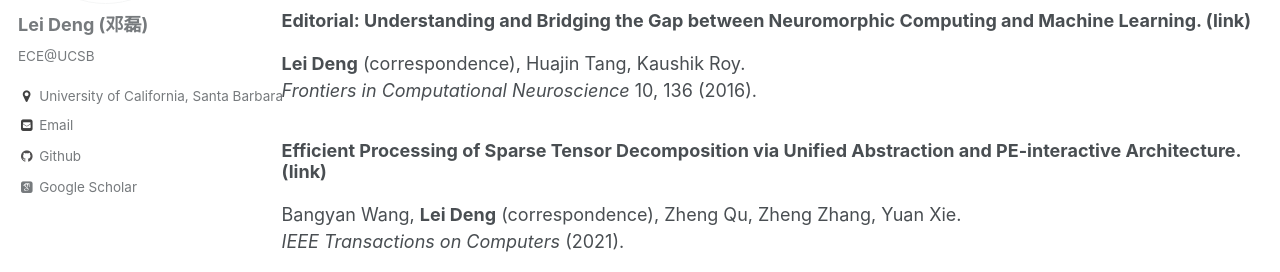
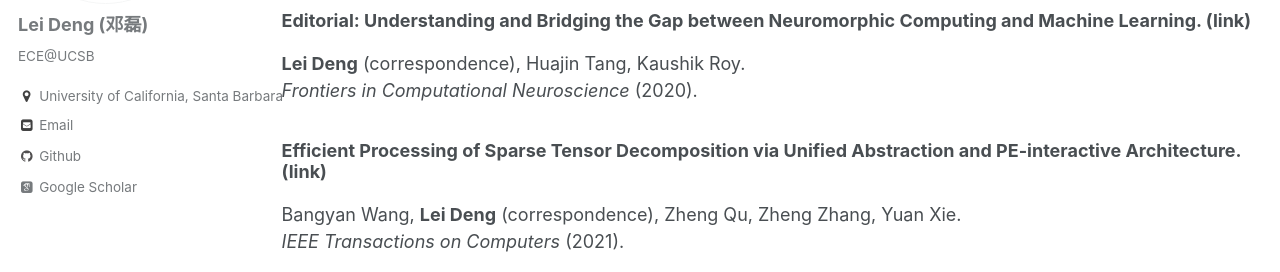
Before and after one commit to dllfei/dllfei.github.io, a Jekyll site: the page built from _pages/publications.md, in a window 1280 px wide and 900 px high. Shown: the part 289-561 px from the top of the window. Built offline with Jekyll 4.4.1, drawn with Linux system fonts in a browser that asks for light colours; some web fonts are replaced.

Commit message:
Update publications.md

```diff
--- a/_pages/publications.md
+++ b/_pages/publications.md
@@ -10,7 +10,7 @@ author_profile: true
 
 ### Editorial: Understanding and Bridging the Gap between Neuromorphic Computing and Machine Learning. ([link](https://www.frontiersin.org/articles/10.3389/fncom.2021.665662/full)) <br />
 **Lei Deng** (correspondence), Huajin Tang, Kaushik Roy. <br />
-*Frontiers in Computational Neuroscience* 10, 136 (2016).
+*Frontiers in Computational Neuroscience* (2020).
 
 ### Efficient Processing of Sparse Tensor Decomposition via Unified Abstraction and PE-interactive Architecture. ([link](https://ieeexplore.ieee.org/document/9314209)) <br />
 Bangyan Wang, **Lei Deng** (correspondence), Zheng Qu, Zheng Zhang, Yuan Xie. <br />
```
